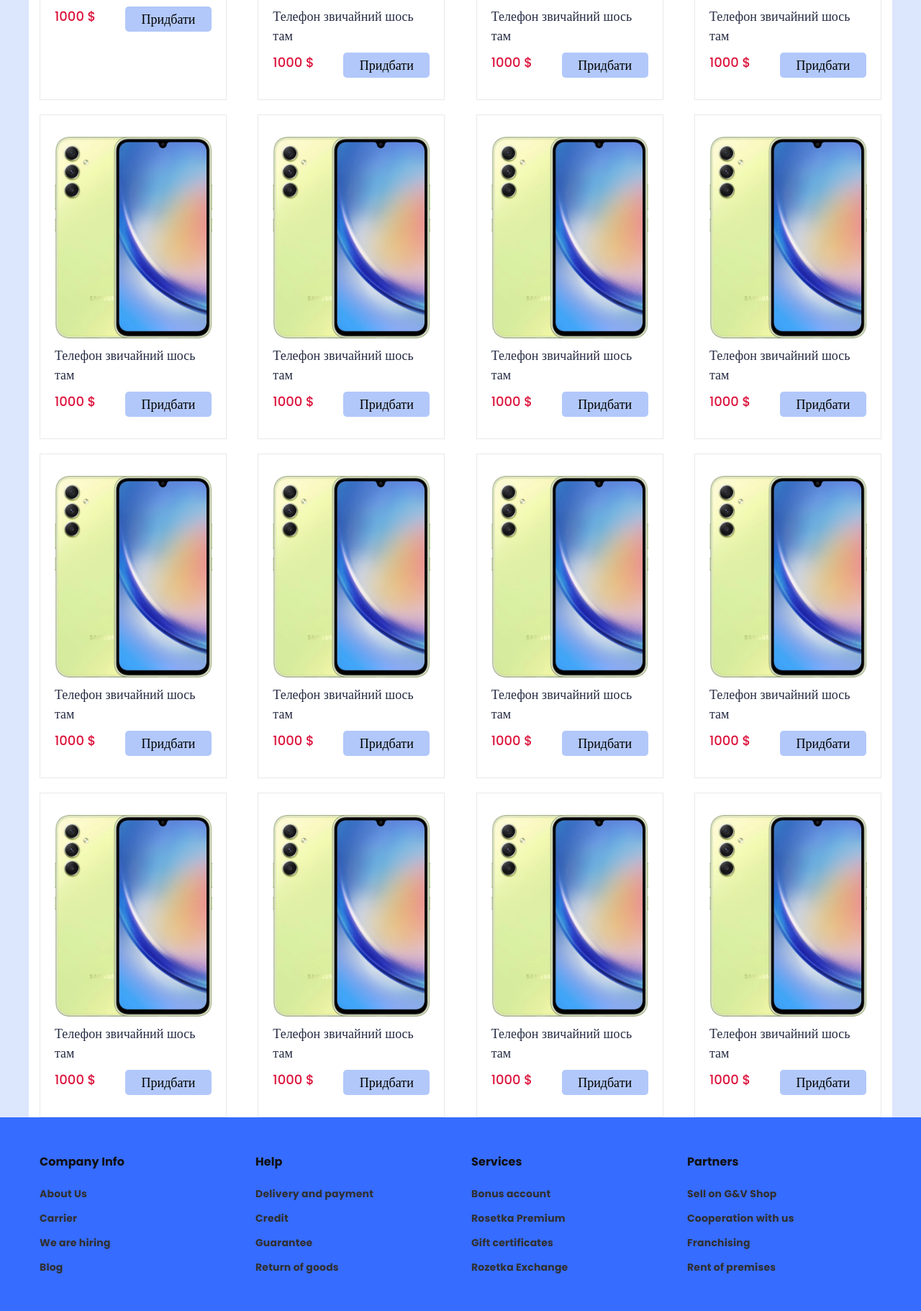
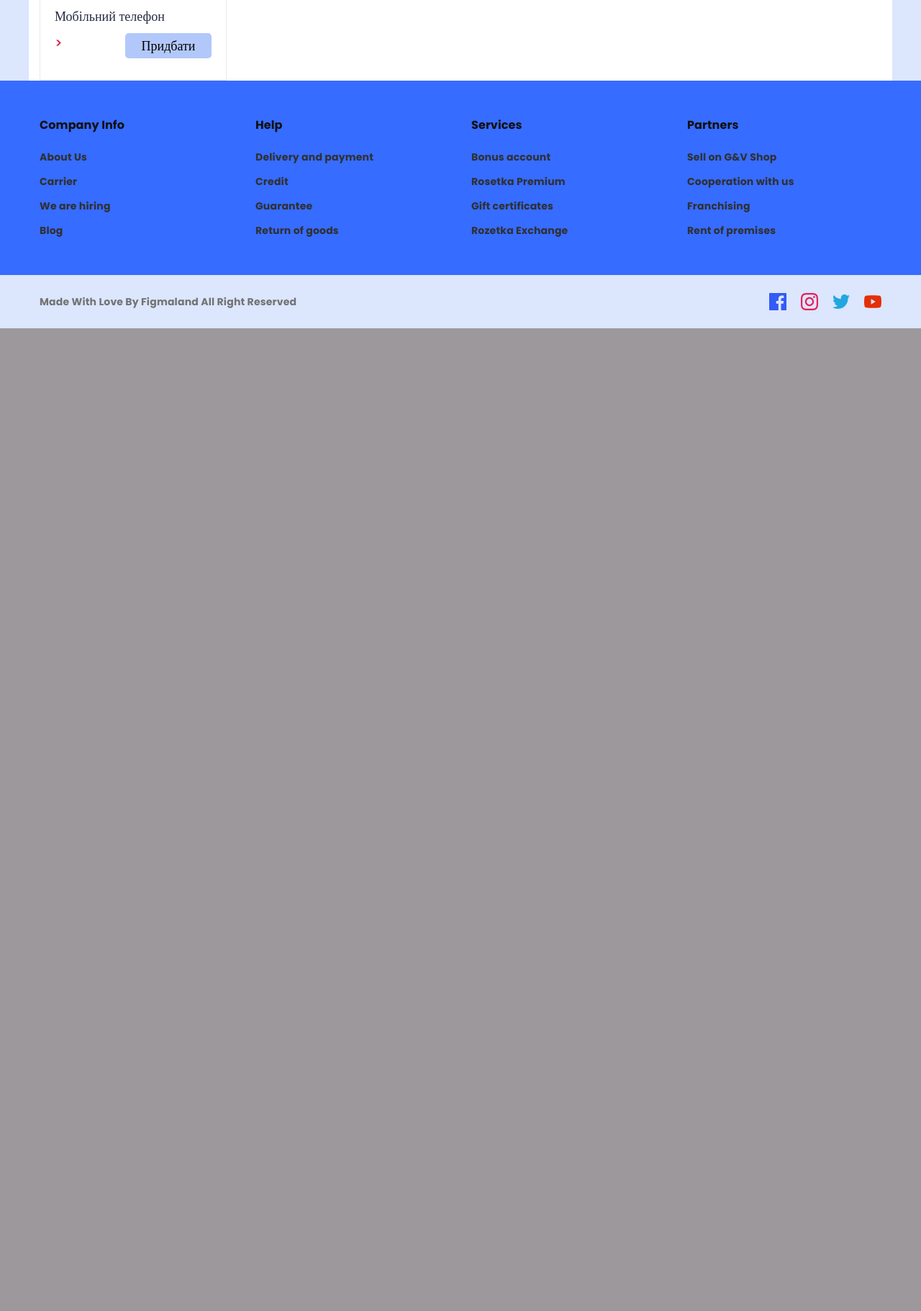
Before and after one commit to GEna2323/project, a PHP site: page /index.html in a window 1280 px wide. Shown: the part 1657-3478 px from the top of the page at 72% size. After the commit the page ends 2113 px from the top, so only its background shows below. Run offline with PHP 8.4, Linux system fonts and the light colour scheme; some libraries are stand-ins or nearby versions.

Commit message:
+Catalog

```diff
--- a/index.html
+++ b/index.html
@@ -52,9 +52,21 @@
                         <a href="" class="icon__img">
                             <img src="img/menu/01.svg" alt="loupe">
                         </a>
+                        <?php
+                    if (isset($_SESSION['user_login'], $_SESSION['user_email'], $_SESSION['user_id']) && !empty($_SESSION['user_email']) && !empty($_SESSION['user_email']) && !empty($_SESSION['user_id'])){
+                        ?>
+                        <a href="profile.php"  class="icon__img">
+                            <img src="img/menu/02.svg" alt="user">
+                        </a>
+                        <?php
+                    }else{
+                        ?>
                         <a href="logSign.php"  class="icon__img">
                             <img src="img/menu/02.svg" alt="user">
                         </a>
+                        <?php
+                    }
+                    ?>
                         <a href=""  class="icon__img">
                             <img src="img/menu/03.svg" alt="shopping-cart">
                         </a>
@@ -128,15 +140,29 @@
             </div>
             <div class="main__catalog catalog">
                 <div class="catalog__container _container">
+                    <?php
+                //include("list.php");
+                require_once("admin/param.php");
+
+                $queryCat = "select id, id_firms, model, price, count, photo from catalog";
+
+                $resultCat = mysqli_query($dbc, $queryCat) or die("Query Error");
+
+                $countCat = mysqli_num_rows($resultCat);
+
+                while($row = mysqli_fetch_array($resultCat)){
+                ?>
+
                     <div class="catalog__block block">
                         <div class="catalog__body">
                             <a href="" class="block__img">
-                                <img src="img/catalog/01.webp" alt="phone">
+                                <img src="img/catalog/<?=$row['photo']?>" alt="phone">
                             </a>
+
                             <div class="block__body">
-                                <h2 class="body__title"></h2>
+                                <h2 class="body__title">Мобільний телефон <?=$row['model']?></h2>
                                 <div class="body__price">
-                                    <div class="price__number">1000 $</div>
+                                    <div class="price__number"><?=$row['price']?>></div>
                                     <a href="">
                                         <button class="price__button">Придбати</button>
                                     </a>
@@ -144,244 +170,11 @@
                             </div>
                         </div>
                     </div>
-                    <div class="catalog__block block">
-                        <div class="catalog__body">
-                            <a href="" class="block__img">
-                                <img src="img/catalog/01.webp" alt="phone">
-                            </a>
-                            <div class="block__body">
-                                <h2 class="body__title">Телефон звичайний шось там</h2>
-                                <div class="body__price">
-                                    <div class="price__number">1000 $</div>
-                                    <a href="">
-                                        <button class="price__button">Придбати</button>
-                                    </a>
-                                </div>
-                            </div>
-                        </div>
-                    </div>
-                    <div class="catalog__block block">
-                        <div class="catalog__body">
-                            <a href="" class="block__img">
-                                <img src="img/catalog/01.webp" alt="phone">
-                            </a>
-                            <div class="block__body">
-                                <h2 class="body__title">Телефон звичайний шось там</h2>
-                                <div class="body__price">
-                                    <div class="price__number">1000 $</div>
-                                    <a href="">
-                                        <button class="price__button">Придбати</button>
-                                    </a>
-                                </div>
-                            </div>
-                        </div>
-                    </div>
-                    <div class="catalog__block block">
-                        <div class="catalog__body">
-                            <a href="" class="block__img">
-                                <img src="img/catalog/01.webp" alt="phone">
-                            </a>
-                            <div class="block__body">
-                                <h2 class="body__title">Телефон звичайний шось там</h2>
-                                <div class="body__price">
-                                    <div class="price__number">1000 $</div>
-                                    <a href="">
-                                        <button class="price__button">Придбати</button>
-                                    </a>
-                                </div>
-                            </div>
-                        </div>
-                    </div>
-                    <div class="catalog__block block">
-                        <div class="catalog__body">
-                            <a href="" class="block__img">
-                                <img src="img/catalog/01.webp" alt="phone">
-                            </a>
-                            <div class="block__body">
-                                <h2 class="body__title">Телефон звичайний шось там</h2>
-                                <div class="body__price">
-                                    <div class="price__number">1000 $</div>
-                                    <a href="">
-                                        <button class="price__button">Придбати</button>
-                                    </a>
-                                </div>
-                            </div>
-                        </div>
-                    </div>
-                    <div class="catalog__block block">
-                        <div class="catalog__body">
-                            <a href="" class="block__img">
-                                <img src="img/catalog/01.webp" alt="phone">
-                            </a>
-                            <div class="block__body">
-                                <h2 class="body__title">Телефон звичайний шось там</h2>
-                                <div class="body__price">
-                                    <div class="price__number">1000 $</div>
-                                    <a href="">
-                                        <button class="price__button">Придбати</button>
-                                    </a>
-                                </div>
-                            </div>
-                        </div>
-                    </div>
-                    <div class="catalog__block block">
-                        <div class="catalog__body">
-                            <a href="" class="block__img">
-                                <img src="img/catalog/01.webp" alt="phone">
-                            </a>
-                            <div class="block__body">
-                                <h2 class="body__title">Телефон звичайний шось там</h2>
-                                <div class="body__price">
-                                    <div class="price__number">1000 $</div>
-                                    <a href="">
-                                        <button class="price__button">Придбати</button>
-                                    </a>
-                                </div>
-                            </div>
-                        </div>
-                    </div>
-                    <div class="catalog__block block">
-                        <div class="catalog__body">
-                            <a href="" class="block__img">
-                                <img src="img/catalog/01.webp" alt="phone">
-                            </a>
-                            <div class="block__body">
-                                <h2 class="body__title">Телефон звичайний шось там</h2>
-                                <div class="body__price">
-                                    <div class="price__number">1000 $</div>
-                                    <a href="">
-                                        <button class="price__button">Придбати</button>
-                                    </a>
-                                </div>
-                            </div>
-                        </div>
-                    </div>
-                    <div class="catalog__block block">
-                        <div class="catalog__body">
-                            <a href="" class="block__img">
-                                <img src="img/catalog/01.webp" alt="phone">
-                            </a>
-                            <div class="block__body">
-                                <h2 class="body__title">Телефон звичайний шось там</h2>
-                                <div class="body__price">
-                                    <div class="price__number">1000 $</div>
-                                    <a href="">
-                                        <button class="price__button">Придбати</button>
-                                    </a>
-                                </div>
-                            </div>
-                        </div>
-                    </div>
-                    <div class="catalog__block block">
-                        <div class="catalog__body">
-                            <a href="" class="block__img">
-                                <img src="img/catalog/01.webp" alt="phone">
-                            </a>
-                            <div class="block__body">
-                                <h2 class="body__title">Телефон звичайний шось там</h2>
-                                <div class="body__price">
-                                    <div class="price__number">1000 $</div>
-                                    <a href="">
-                                        <button class="price__button">Придбати</button>
-                                    </a>
-                                </div>
-                            </div>
-                        </div>
-                    </div>
-                    <div class="catalog__block block">
-                        <div class="catalog__body">
-                            <a href="" class="block__img">
-                                <img src="img/catalog/01.webp" alt="phone">
-                            </a>
-                            <div class="block__body">
-                                <h2 class="body__title">Телефон звичайний шось там</h2>
-                                <div class="body__price">
-                                    <div class="price__number">1000 $</div>
-                                    <button class="price__button">Придбати</button>
-                                </div>
-                            </div>
-                        </div>
-                    </div>
-                    <div class="catalog__block block">
-                        <div class="catalog__body">
-                            <a href="" class="block__img">
-                                <img src="img/catalog/01.webp" alt="phone">
-                            </a>
-                            <div class="block__body">
-                                <h2 class="body__title">Телефон звичайний шось там</h2>
-                                <div class="body__price">
-                                    <div class="price__number">1000 $</div>
-                                    <a href="">
-                                        <button class="price__button">Придбати</button>
-                                    </a>
-                                </div>
-                            </div>
-                        </div>
-                    </div>
-                    <div class="catalog__block block">
-                        <div class="catalog__body">
-                            <a href="" class="block__img">
-                                <img src="img/catalog/01.webp" alt="phone">
-                            </a>
-                            <div class="block__body">
-                                <h2 class="body__title">Телефон звичайний шось там</h2>
-                                <div class="body__price">
-                                    <div class="price__number">1000 $</div>
-                                    <a href="">
-                                        <button class="price__button">Придбати</button>
-                                    </a>
-                                </div>
-                            </div>
-                        </div>
-                    </div>
-                    <div class="catalog__block block">
-                        <div class="catalog__body">
-                            <a href="" class="block__img">
-                                <img src="img/catalog/01.webp" alt="phone">
-                            </a>
-                            <div class="block__body">
-                                <h2 class="body__title">Телефон звичайний шось там</h2>
-                                <div class="body__price">
-                                    <div class="price__number">1000 $</div>
-                                    <a href="">
-                                        <button class="price__button">Придбати</button>
-                                    </a>
-                                </div>
-                            </div>
-                        </div>
-                    </div>
-                    <div class="catalog__block block">
-                        <div class="catalog__body">
-                            <a href="" class="block__img">
-                                <img src="img/catalog/01.webp" alt="phone">
-                            </a>
-                            <div class="block__body">
-                                <h2 class="body__title">Телефон звичайний шось там</h2>
-                                <div class="body__price">
-                                    <div class="price__number">1000 $</div>
-                                    <a href="">
-                                        <button class="price__button">Придбати</button>
-                                    </a>
-                                </div>
-                            </div>
-                        </div>
-                    </div>
-                    <div class="catalog__block block">
-                        <div class="catalog__body">
-                            <a href="" class="block__img">
-                                <img src="img/catalog/01.webp" alt="phone">
-                            </a>
-                            <div class="block__body">
-                                <h2 class="body__title">Телефон звичайний шось там</h2>
-                                <div class="body__price">
-                                    <div class="price__number">1000 $</div>
-                                    <a href="">
-                                        <button class="price__button">Придбати</button>
-                                    </a>
-                                </div>
-                            </div>
-                        </div>
-                    </div>
+
+                    <?php
+                }
+
+                ?>
                 </div>
             </div>
         </main>
```
Also changed, not shown: index.php (+88 -1 lines), img/catalog/1689875505samsung S22.jpg (added).
